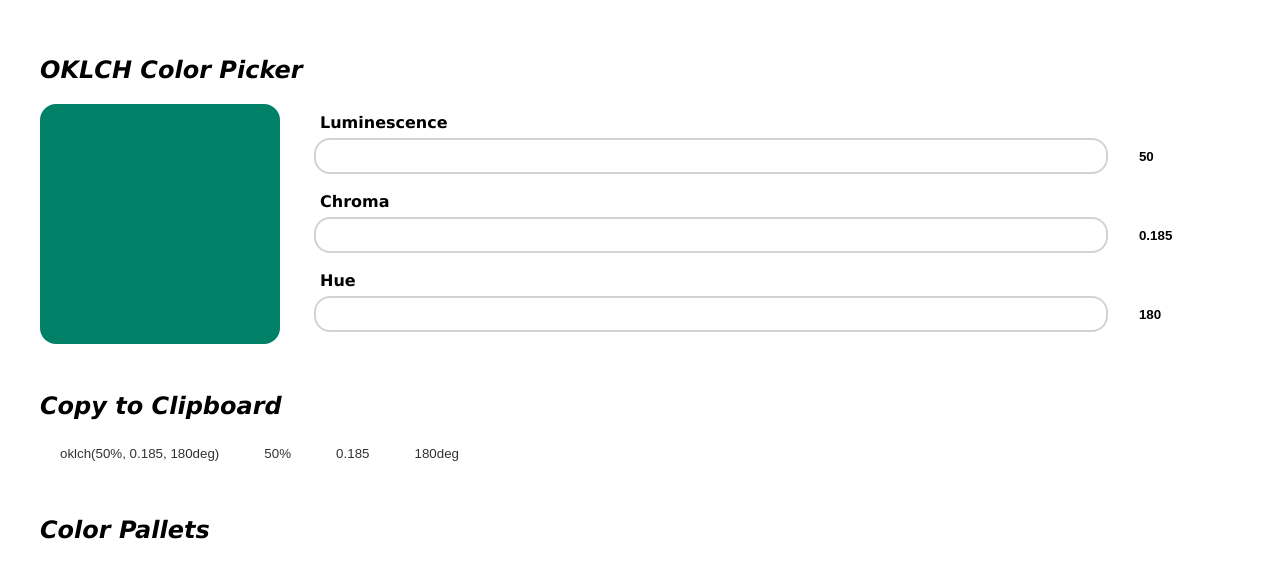
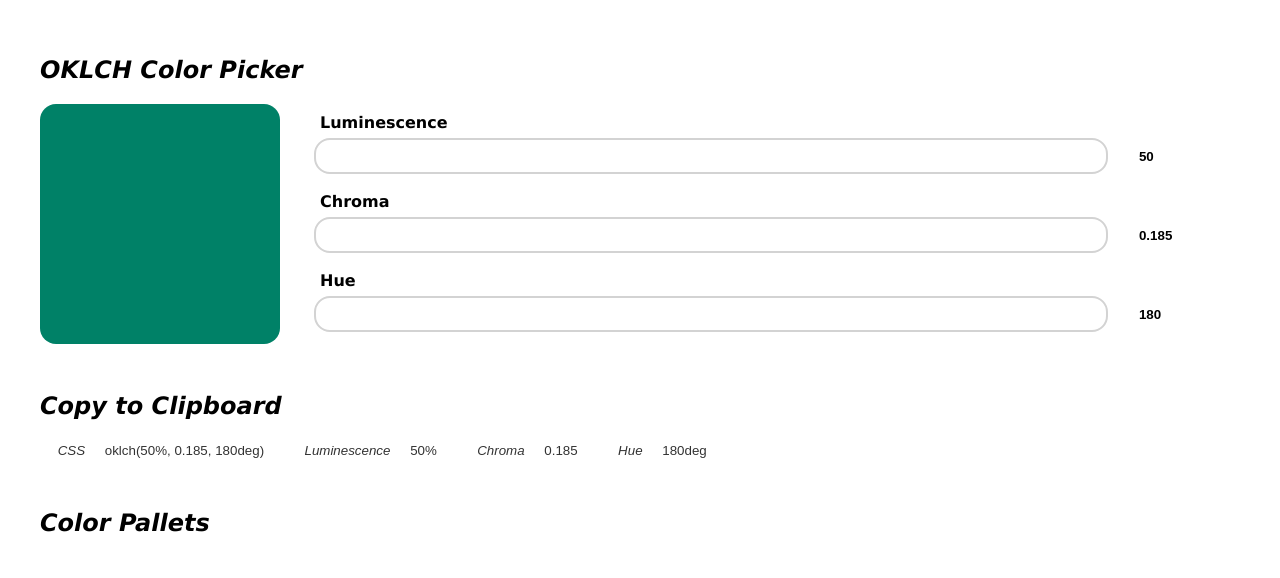
Before and after one commit to TheBigRoomXXL/tinycolorpicker, a plain HTML site: page index.html in a window 1280 px wide. Drawn offline with Linux system fonts and the light colour scheme.

Commit message:
feat: improve clipboard button style

```diff
--- a/index.html
+++ b/index.html
@@ -103,7 +103,7 @@
             --fg: oklch(90%, 0.01, var(--hue));
             --bg: oklch(20%, 0.01, var(--hue));
             margin: 0 0.5em;
-            padding: 0.5em 1em;
+            padding: 3px;
             border: 1px solid var(--fg);
             border-radius: 1em;
             background: var(--bg);
@@ -113,6 +113,14 @@
 
         .section-clipboard button:hover {
             opacity: 1;
+        }
+
+        .section-clipboard button span {
+            padding: 0.25rem 0.5rem
+        }
+
+        .section-clipboard button span:first-child {
+            border-right: 1px solid var(--fg);
         }
     </style>
 </head>
@@ -191,15 +199,26 @@
 
     <section class="section-clipboard">
         <h2>Copy to Clipboard </h2>
-        <button id="lchCopy" data-copy="" onclick="copyText(event)"></button>
-        <button id="lCopy" data-copy="" onclick="copyText(event)"></button>
-        <button id="cCopy" data-copy="" onclick="copyText(event)"></button>
-        <button id="hCopy" data-copy="" onclick="copyText(event)"></button>
+        <button id="lchCopy" data-copy="" onclick="copyText(this.dataset.copy)">
+            <span><i>CSS</i></span>
+            <span id="lchCopy__display"></span>
+        </button>
+        <button id="lCopy" data-copy="" onclick="copyText(this.dataset.copy)">
+            <span><i>Luminescence</i></span>
+            <span id="lCopy__display"></span>
+        </button>
+        <button id="cCopy" data-copy="" onclick="copyText(this.dataset.copy)">
+            <span><i>Chroma</i></span>
+            <span id="cCopy__display"></span>
+        </button>
+        <button id="hCopy" data-copy="" onclick="copyText(this.dataset.copy)">
+            <span><i>Hue</i></span>
+            <span id="hCopy__display"></span>
+        </button>
     </section>
 
     <section>
         <h2>Color Pallets</h2>
-
     </section>
 
     <script>
@@ -230,15 +249,19 @@
 
         /** @type {HTMLButtonElement} **/
         const lchCopy = document.getElementById("lchCopy");
+        const lchCopyDisplay = document.getElementById("lchCopy__display");
 
         /** @type {HTMLButtonElement} **/
         const lCopy = document.getElementById("lCopy");
+        const lCopyDisplay = document.getElementById("lCopy__display");
 
         /** @type {HTMLButtonElement} **/
         const cCopy = document.getElementById("cCopy");
+        const cCopyDisplay = document.getElementById("cCopy__display");
 
         /** @type {HTMLButtonElement} **/
         const hCopy = document.getElementById("hCopy");
+        const hCopyDisplay = document.getElementById("hCopy__display");
 
         /** Set the luminescence value everywhere
          * @param {InputEvent} e - input event.
@@ -277,19 +300,22 @@
          * @param {InputEvent} e - input event.
          * */
         function updateClipboard() {
-            lCopy.innerText = l + "%";
-            cCopy.innerText = c;
-            hCopy.innerText = h + "deg";
-            lchCopy.innerText = `oklch(${l}%, ${c}, ${h}deg)`;
-            updateClipboard();
+            cCopy.dat;
+            lCopy.dataset.copy = l + "%";
+            cCopy.dataset.copy = c;
+            hCopy.dataset.copy = h + "deg";
+            lchCopy.dataset.copy = `oklch(${l}%, ${c}, ${h}deg)`;
+            lCopyDisplay.innerText = l + "%";
+            cCopyDisplay.innerText = c;
+            hCopyDisplay.innerText = h + "deg";
+            lchCopyDisplay.innerText = `oklch(${l}%, ${c}, ${h}deg)`;
         }
 
         /** Copy text to keyboard
-         * @param {ClickEvent} e - click event.
+         * @param {string} txt - text to cioy to keyboard
          * */
-        function copyText(e) {
-            const text = e.target.innerText;
-            navigator.clipboard.writeText(text);
+        function copyText(txt) {
+            navigator.clipboard.writeText(txt);
         }
 
         updateClipboard()
```
